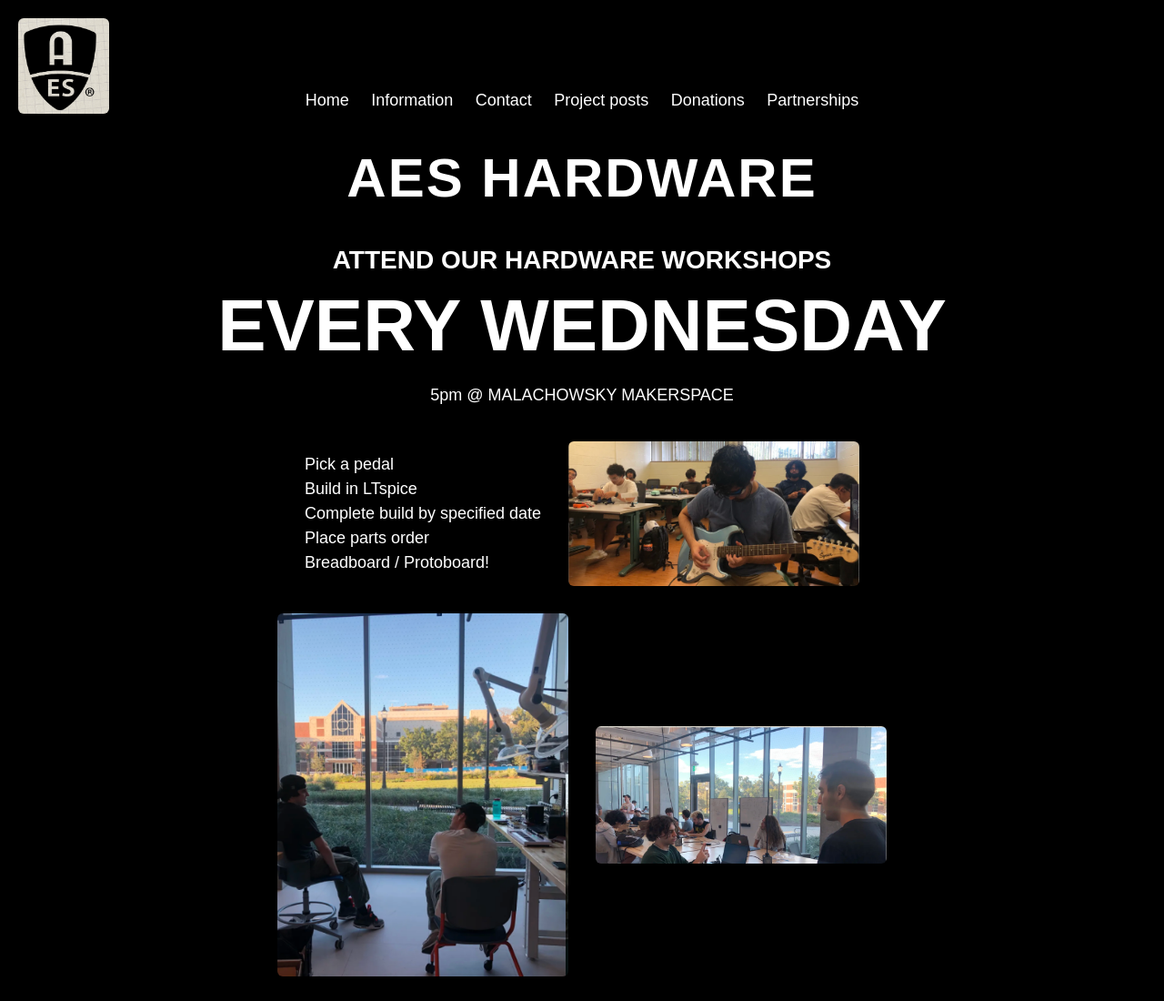
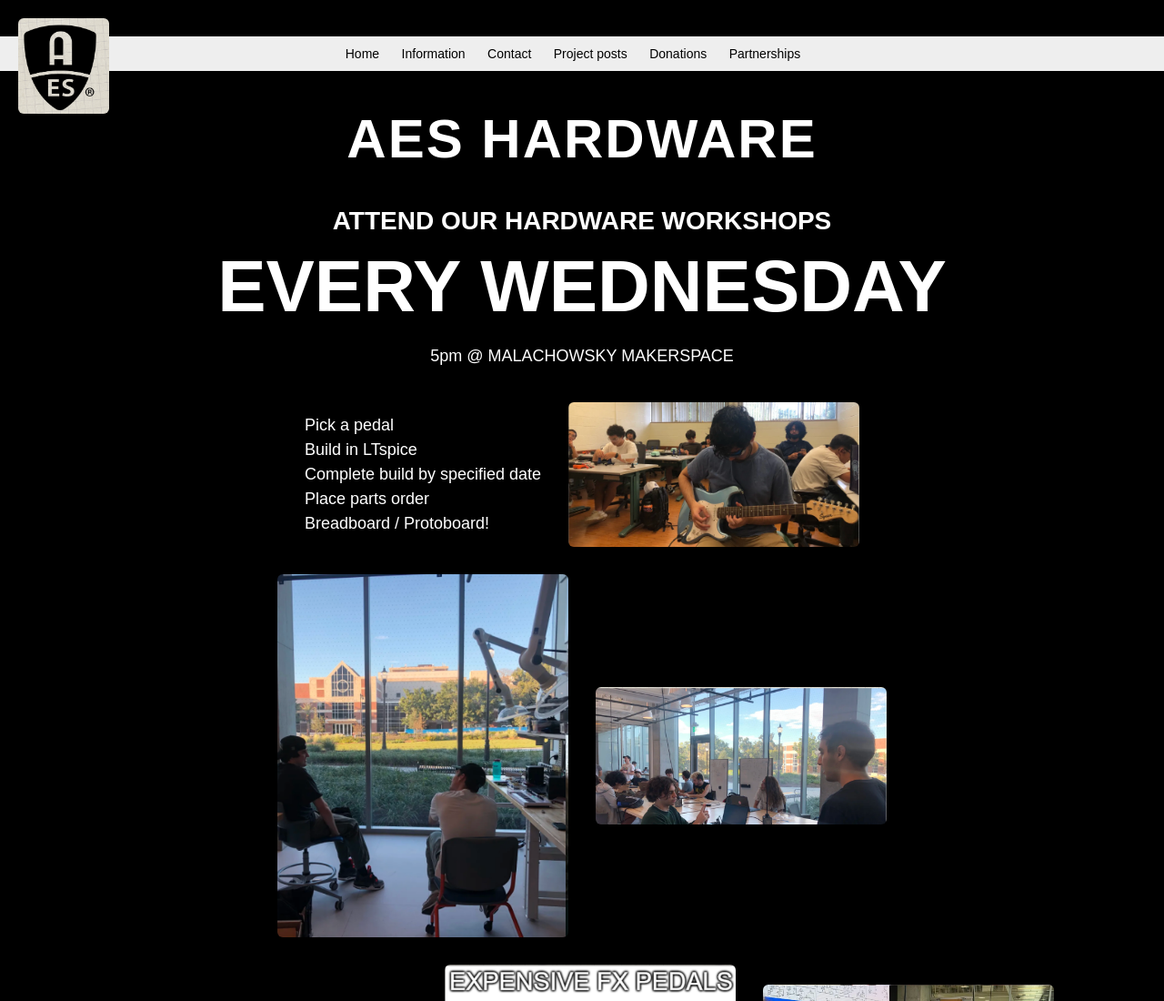
Before and after one commit to Ironarjun/websitetest, a plain HTML site: page AesHardwareInfo.html in a window 1280 px wide. Shown: the top 1100 px of the page at 91% size. Drawn offline with Linux system fonts and the light colour scheme.

Commit message:
Update navigation styles in AesHardwareInfo.html

```diff
--- a/AesHardwareInfo.html
+++ b/AesHardwareInfo.html
@@ -86,15 +86,16 @@
       width: 100px; /* Adjust logo size as needed */
     }
 
-    .nav {
-      margin-top: 60px;
+   .nav {
+      background: #eee;
+      padding: 10px 30px;
     }
 
     .nav a {
-      margin: 10px;
+      margin-right: 20px;
       text-decoration: none;
-      color: white;
-      font-size: 18px;
+      color: black;
+      font-size: 14px;
     }
 
     .footer-logo {
```
